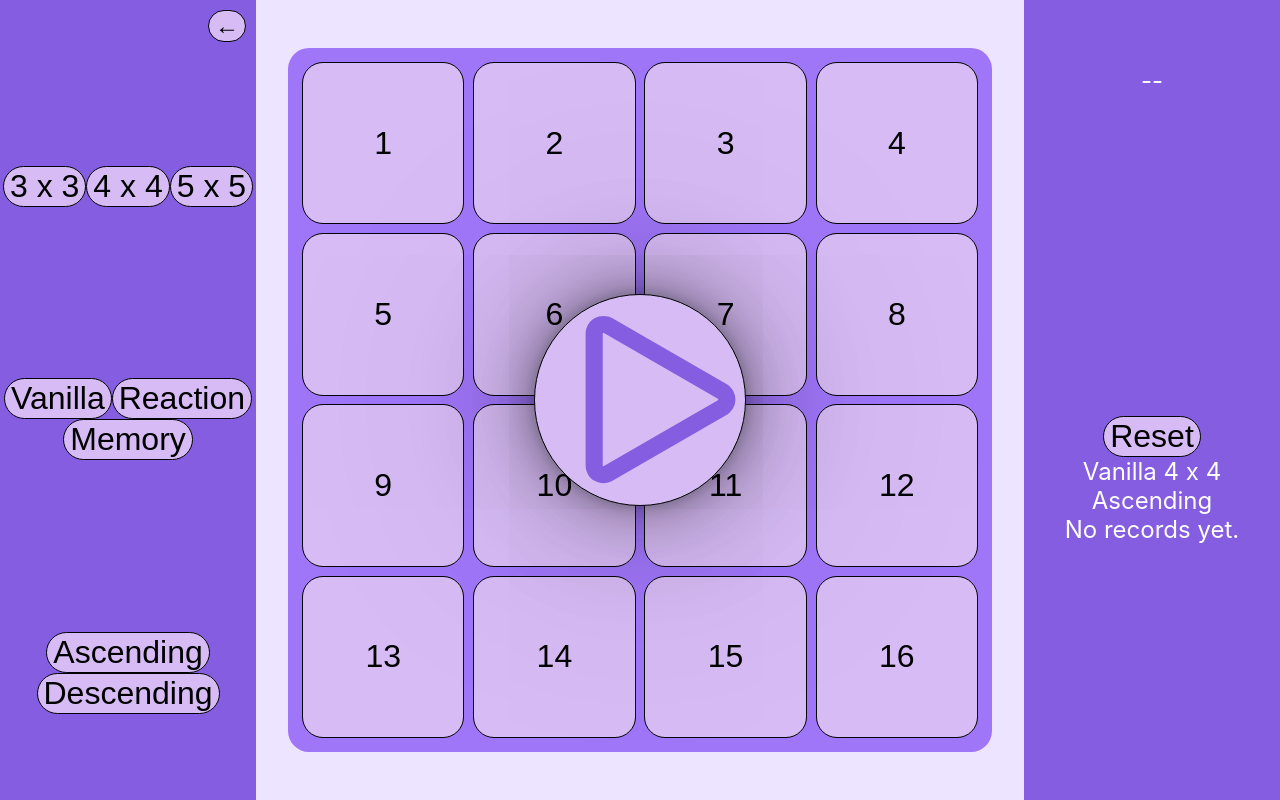
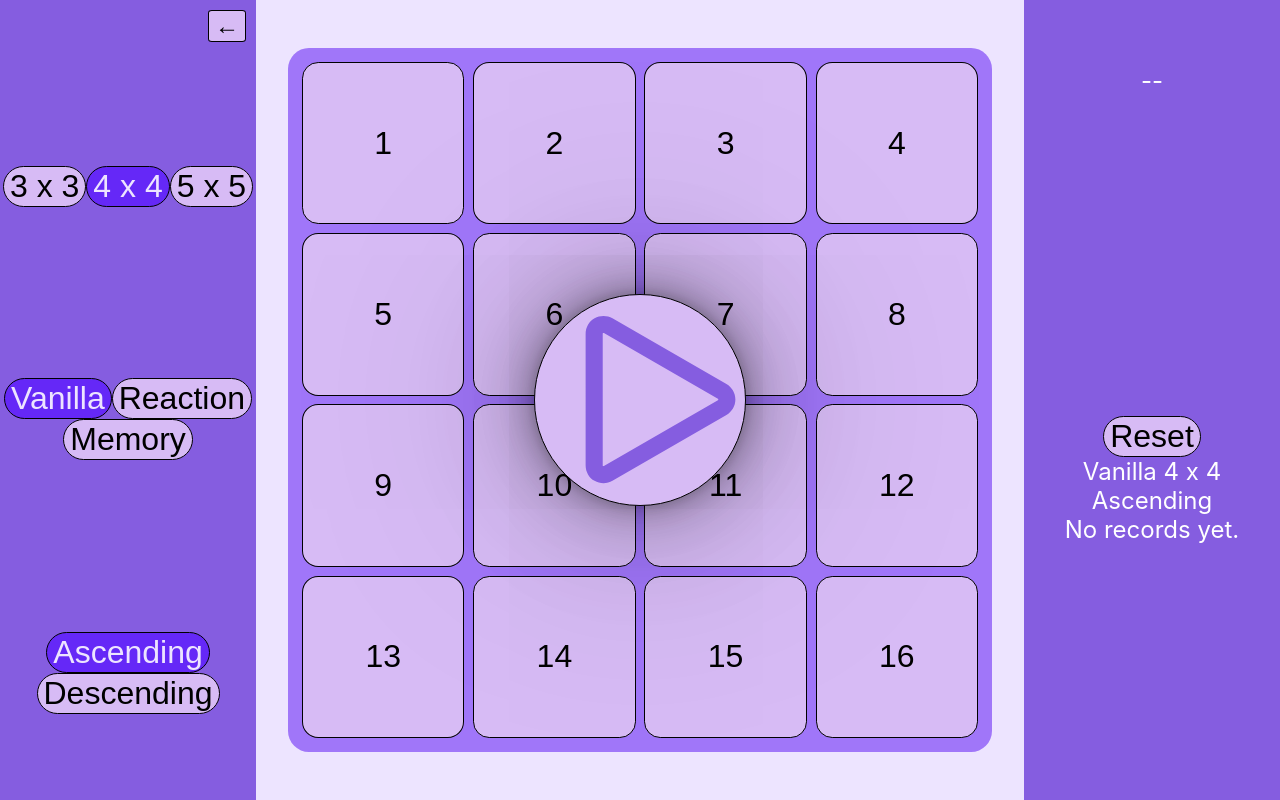
Before and after one commit to BerkYeni/schulteproject, a React (Create React App) app: page / in a window 1280 px wide. Built offline with nearby package versions, Linux system fonts and the light colour scheme.

Commit message:
app is now completely functional. fixed left-over tile animation causing crash. css changes.

```diff
--- a/src/App.css
+++ b/src/App.css
@@ -1,8 +1,4 @@
 .App {
-  /* display: flex; */
-  /* justify-content: space-between; */
-  /* align-items: center; */
-
   height: 100vh;
   width: 100vw;
 
@@ -16,17 +12,11 @@
   box-sizing: border-box;
 }
 
-/* TODO: consider getting rid of the container and making schulte table position absolute */
 .tableContainer {
-  /* flex: 60%; */
-
   height: 100%;
   width: 93vmin;
   margin-left: auto;
   margin-right: auto;
-  /* display: flex; */
-  /* align-items: center;
-  justify-content: center; */
 }
 
 .schulteTable {
@@ -36,11 +26,8 @@
   left: 0;
   right: 0;
   margin: auto;
-  /* width: 93vmin;
-  height: 93vmin; */
   width: min(55vmax, 93vmin);
   height: min(55vmax, 93vmin);
-  /* margin-left: -10px; */
 
   display: grid;
   row-gap: 1.1vmin;
@@ -80,6 +67,10 @@
   justify-content: center;
   align-items: center;
   background-color: #855de0;
+}
+
+.tile {
+  border-radius: 10%;
 }
 
 button {
@@ -127,14 +118,11 @@ button:hover {
 }
 
 .playAgain {
-  /* width: 210px;
-  height: 70px; */
   padding: 20px 20%;
   cursor: pointer;
 }
 
 .playAgainContainer {
-  /* flex: 90%; */
   width: 100%;
   display: flex;
   flex-direction: column;
@@ -206,15 +194,10 @@ button:hover {
   display: flex;
   justify-content: center;
   align-items: center;
-  /* box-shadow: 60px 60px; */
   box-shadow: 0px 0px 8.4px rgba(0, 0, 0, 0.093),
     0px 0px 20.2px rgba(0, 0, 0, 0.133), 0px 0px 38.1px rgba(0, 0, 0, 0.165),
     0px 0px 67.9px rgba(0, 0, 0, 0.197), 0px 0px 127px rgba(0, 0, 0, 0.237),
     0px 0px 304px rgba(0, 0, 0, 0.33);
-
-  /* box-shadow: rgba(0, 0, 0, 0.25) 0px 54px 55px,
-    rgba(0, 0, 0, 0.12) 0px -12px 30px, rgba(0, 0, 0, 0.12) 0px 4px 6px,
-    rgba(0, 0, 0, 0.17) 0px 12px 13px, rgba(0, 0, 0, 0.09) 0px -3px 5px; */
 }
 
 .replaySvg {
@@ -310,10 +293,6 @@ button:hover {
     flex-direction: column;
   }
 
-  /* .controlPanel button {
-    font-size: x-large;
-  } */
-
   .toggleVisibility {
     rotate: 0deg;
   }
@@ -325,8 +304,6 @@ button:hover {
 
     display: flex;
     flex-direction: column;
-
-    /* font-size: medium; */
   }
 
   .exposePanels {
@@ -335,33 +312,4 @@ button:hover {
     bottom: auto;
     rotate: 0deg;
   }
-
-  /* .statistics button {
-    font-size: x-large;
-  } */
 }
-
-/* .controlPanel {
-  position: absolute;
-  height: 100%;
-  width: 20vw;
-
-  display: flex;
-  justify-content: space-between;
-  align-items: center;
-  flex-direction: column;
-  background-color: #855de0;
-}
-
-.statistics {
-  position: absolute;
-  right: 0;
-  height: 100%;
-  width: 20vw;
-
-  display: flex;
-  flex-direction: column;
-  justify-content: center;
-  align-items: center;
-  background-color: #855de0;
-} */
--- a/src/App.tsx
+++ b/src/App.tsx
@@ -3,6 +3,7 @@ import "./App.css";
 import ControlPanel from "./components/ControlPanel";
 import Statistics from "./components/Statistics";
 import {
+  ControlPanelEventCallbacks,
   GameMode,
   GameState,
   GridSize,
@@ -11,11 +12,9 @@ import {
   MemoryTable,
   MemoryTableAction,
   MemoryTile,
-  MemoryTileAnimationTracker,
   Table,
   TableAction,
   TableDirection,
-  Tile,
 } from "./interfaces";
 import {
   directionToDisplay,
@@ -26,8 +25,6 @@ import {
   gameStateToChronometerState,
   getExpectedNumberOfDirection,
   gridSizeToDisplay,
-  isMemoryTile,
-  isMemoryTileArray,
   memoryTileArray,
   progressedExpectedNumberWithDirection,
   shuffleInPlace,
@@ -37,45 +34,18 @@ import VanillaSchulteTable from "./components/VanillaSchulteTable";
 import ReactionSchulteTable from "./components/ReactionSchulteTable";
 import MemorySchulteTable from "./components/MemorySchulteTable";
 
-// the source of animation not playing bug might be
-// about memory tile or memory table not rendering for whatever reason
-// not rendering might be about reducer not returning new object.
-// SOLVED
+// misc: i might add compensation (auto aim) for mobile use.
 
-// memory table tiles not being memory tiles might be caused
-// when gamemode is changed, it works fine when initial gamemode is memory.
-// SOLVED
-
-// TODO: implement chronometer countdown.
-// TODO: fix start action when not countdown bug in memory table restart,
-// bug happens when the game quickly restarts after a memory game was played.
-// might be about stop animation dispatches of the previous game.
-
-// TODO: implement memory table reducer, either find a way to
-// implement async dispatch or find a different way to impl. DONE
-// TODO: adjust css for mobile. DONE
-// TODO: fix memory table restart. DONE
-
-// misc: add a "linear" gamemode, where numbers are in a 1x16 grid for example.
-// misc: memory game modes animation is flawed in many ways, meybe revisit.
-// misc: instead of making reverse a gamemode, add a direction setting.
-// misc: refactor the gamemode code, try to decouple different gamemodes.
-// misc: refactor in general.
-// misc: make a state machine.
+// misc: delete unused files.
 // misc: add special effect when pr is achieved.
-// misc: add help features, accessibility features...
+// misc: add help features, hints, accessibility features...
 // misc: add indicator for the expected value.
-// misc: add indicator for current game settings (grid size, gamemode etc).
-// misc: make selected game settings buttons styled differently.
-// misc: make selected game settings styled differently.
 // misc: change mini icon/favicon.
-// misc: change background color when panels are hidden.
+// misc: change background color (or have table shadow) when panels are hidden.
 // misc: make reset match records button have svg in it instead of "reset".
-// misc: don't forget about hide panels button with responsive css.
 // misc: add grid size settings container etc.
-// misc: readress the media query breakpoints
-// misc: change tile border radius to percentage
-// misc: add "responsive design" to project description
+// misc: re-adress the media query breakpoints
+// misc: add "responsive design" to project description after deploy
 
 export const matchesKey = "matches";
 const getMatchesFromLocalStorage = (matchesKey: string): MatchRecord[] => {
@@ -99,7 +69,6 @@ const App = () => {
   const [hidePanels, setHidePanels] = useState<boolean>(false);
   const [gameMode, setGameMode] = useState<GameMode>(GameMode.Vanilla);
 
-  // TODO: come back to this
   const resetMatches = () => setMatches([]);
 
   const matchRecordReducer = (
@@ -137,16 +106,6 @@ const App = () => {
     matchRecordReducer,
     null
   );
-
-  // const animationTracker = (tiles: Tile[]): MemoryTileAnimationTracker[] =>
-  //   tiles.map((tile) => ({
-  //     value: tile.value,
-  //     timeoutId: undefined,
-  //   }));
-
-  // const [tileAnimationTracker, setTileAnimationTracker] = useState(
-  //   animationTracker(tileArray(GridSize.Size4x4))
-  // );
 
   const initializeTableState = (
     gridSize: GridSize = GridSize.Size4x4,
@@ -278,7 +237,6 @@ const App = () => {
   ): MemoryTable => {
     const { expectedNumber, tiles, state, settings } = tableState;
     const { direction, gridSize } = settings;
-    const countDownDurationInMilliseconds = 3000;
     switch (tableAction.type) {
       case "Start":
         if (state !== "Countdown") {
@@ -286,7 +244,6 @@ const App = () => {
             "Start action on memory table reducer when state wasn't countdown."
           );
         }
-        // shuffleInPlace(tiles);
         matchRecordDispatch({ type: "Mark" });
         return {
           ...tableState,
@@ -294,8 +251,6 @@ const App = () => {
         };
 
       case "StartCountDown":
-        // shuffleInPlace(tiles);
-        // after the countdown ends, start game is called with useEffect
         const initialMemoryTable = initializeMemoryTableState(
           gridSize,
           direction
@@ -436,19 +391,24 @@ const App = () => {
   useEffect(() => {
     if (gameMode === GameMode.Memory) {
       const memoryTiles = table.tiles as MemoryTile[];
-      memoryTiles.forEach((tile) => {
-        if (tile.animationPlaying && !tile.timeoutId) {
-          tile.timeoutId = setTimeout(() => {
-            tableDispatch({ type: "StopAnimation", value: tile.value });
-          }, 3000);
-        }
-      });
+      if (table.state !== "Playing") {
+        // if the game isn't playing, clear animations.
+        memoryTiles.forEach((tile) => {
+          if (tile.timeoutId) {
+            clearTimeout(tile.timeoutId);
+          }
+        });
+      } else {
+        memoryTiles.forEach((tile) => {
+          if (tile.animationPlaying && !tile.timeoutId) {
+            tile.timeoutId = setTimeout(() => {
+              tableDispatch({ type: "StopAnimation", value: tile.value });
+            }, 3000);
+          }
+        });
+      }
     }
   }, [table, gameMode]);
-
-  // useEffect(() => {
-  //   setTileAnimationTracker(animationTracker(table.tiles));
-  // }, [table.tiles]);
 
   const renderGameModeTable = (gameMode: GameMode) => {
     switch (gameMode) {
@@ -488,10 +448,6 @@ const App = () => {
         );
 
       case GameMode.Memory:
-        // const memoryTiles = table.tiles;
-        // if (!isMemoryTileArray(memoryTiles)) {
-        //   throw new Error("table tiles must be MemoryTile in memory gamemode.");
-        // }
         return (
           <MemorySchulteTable
             gameState={table.state}
@@ -526,11 +482,12 @@ const App = () => {
     tableDispatch({ type: "ChangeDirection", direction: direction });
   };
 
-  // i can get rid of this
+  // to save match records to local storage.
   useEffect(() => {
     localStorage.setItem(matchesKey, JSON.stringify(matches));
   }, [matches]);
 
+  // to solve the problem of async dispatch to start the game in memory mode.
   useEffect(() => {
     if (table.state !== "Countdown") {
       return;
@@ -550,32 +507,38 @@ const App = () => {
   const lastPlayedRecord = findLastPlayedRecord(settingSpecificMatches);
   const personalBestRecord = findPersonalBestRecord(settingSpecificMatches);
 
+  const matchesInfoToDisplay = {
+    lastPlayedRecord: lastPlayedRecord,
+    personalBestRecord: personalBestRecord,
+    recordCategoryToDisplay: `${gameModeToDisplay(
+      gameMode
+    )} ${gridSizeToDisplay(table.settings.gridSize)} ${directionToDisplay(
+      table.settings.direction
+    )}`,
+  };
+
+  const controlPanelEventCallbacks: ControlPanelEventCallbacks = {
+    onExposePanels: () => setHidePanels(false),
+    onHidePanels: () => setHidePanels(true),
+    onGridSizeChange: changeGridSize,
+    onGameModeChange: changeGameMode,
+    onDirectionChange: changeDirection,
+  };
+
   return (
     <div className="App">
       <ControlPanel
-        onStart={() => tableDispatch({ type: "Start" })}
-        onRestart={() => tableDispatch({ type: "Restart" })}
         gameState={table.state}
-        onExposePanels={() => setHidePanels(false)}
-        onHidePanels={() => setHidePanels(true)}
+        tableSettings={table.settings}
+        gameMode={gameMode}
         hidden={hidePanels}
-        onGridSizeChange={changeGridSize}
-        onGameModeChange={changeGameMode}
-        onDirectionChange={changeDirection}
+        eventCallbacks={controlPanelEventCallbacks}
       />
 
       <Statistics
         hidden={hidePanels}
         chronometerState={gameStateToChronometerState(table.state)}
-        matchesInfoToDisplay={{
-          lastPlayedRecord: lastPlayedRecord,
-          personalBestRecord: personalBestRecord,
-          recordCategoryToDisplay: `${gameModeToDisplay(
-            gameMode
-          )} ${gridSizeToDisplay(table.settings.gridSize)} ${directionToDisplay(
-            table.settings.direction
-          )}`,
-        }}
+        matchesInfoToDisplay={matchesInfoToDisplay}
         onResetMatches={resetMatches}
       />
 
--- a/src/components/ControlPanel.tsx
+++ b/src/components/ControlPanel.tsx
@@ -1,5 +1,12 @@
 import React, { FC } from "react";
-import { GameMode, GameState, GridSize, TableDirection } from "../interfaces";
+import {
+  ControlPanelEventCallbacks,
+  GameMode,
+  GameState,
+  GridSize,
+  TableDirection,
+  TableSettings,
+} from "../interfaces";
 import {
   directionToDisplay,
   gameModeToDisplay,
@@ -8,28 +15,22 @@ import {
 
 interface ControlPanelProps {
   gameState: GameState;
-  onHidePanels: () => void;
-  onExposePanels: () => void;
+  tableSettings: TableSettings;
+  gameMode: GameMode;
   hidden: boolean;
-  onStart: () => void;
-  onRestart: () => void;
-  onGridSizeChange: (gridSize: GridSize) => void;
-  onGameModeChange: (gameMode: GameMode) => void;
-  onDirectionChange: (direction: TableDirection) => void;
+  eventCallbacks: ControlPanelEventCallbacks;
 }
 
 const ControlPanel: FC<ControlPanelProps> = (props) => {
+  const { gameState, hidden, eventCallbacks, gameMode, tableSettings } = props;
+
   const {
-    gameState,
     onHidePanels,
     onExposePanels,
-    hidden,
     onGridSizeChange,
-    onStart,
-    onRestart,
     onGameModeChange,
     onDirectionChange,
-  } = props;
+  } = eventCallbacks;
 
   const gridSizes = [GridSize.Size3x3, GridSize.Size4x4, GridSize.Size5x5];
   const gameModes = [GameMode.Vanilla, GameMode.Reaction, GameMode.Memory];
@@ -54,39 +55,40 @@ const ControlPanel: FC<ControlPanelProps> = (props) => {
           </button>
         </div>
 
-        {/* <div className="playAgainContainer">
-          {gameState === "NotStarted" && (
-            <button className="playAgain" onClick={onStart}>
-              Start
-            </button>
-          )}
-          {gameState === "Completed" && (
-            <button className="playAgain" onClick={onRestart}>
-              Play Again
-            </button>
-          )}
-        </div> */}
-
         <div className="gameSettings">
           <div className="gridSettings">
-            {gridSizes.map((size) => (
-              <button onClick={() => onGridSizeChange(size)}>
+            {gridSizes.map((size, index) => (
+              <button
+                className={tableSettings.gridSize === size ? "clicked" : ""}
+                key={index}
+                onClick={() => onGridSizeChange(size)}
+              >
                 {gridSizeToDisplay(size)}
               </button>
             ))}
           </div>
 
           <div className="gameModeSettings">
-            {gameModes.map((mode) => (
-              <button onClick={() => onGameModeChange(mode)}>
+            {gameModes.map((mode, index) => (
+              <button
+                className={gameMode === mode ? "clicked" : ""}
+                key={index}
+                onClick={() => onGameModeChange(mode)}
+              >
                 {gameModeToDisplay(mode)}
               </button>
             ))}
           </div>
 
           <div className="directionSettings">
-            {directions.map((direction) => (
-              <button onClick={() => onDirectionChange(direction)}>
+            {directions.map((direction, index) => (
+              <button
+                className={
+                  tableSettings.direction === direction ? "clicked" : ""
+                }
+                key={index}
+                onClick={() => onDirectionChange(direction)}
+              >
                 {directionToDisplay(direction)}
               </button>
             ))}
```
Also changed, not shown: src/components/MemorySchulteTable.tsx (+1 -7 lines), src/interfaces.tsx (+6 -3 lines).
